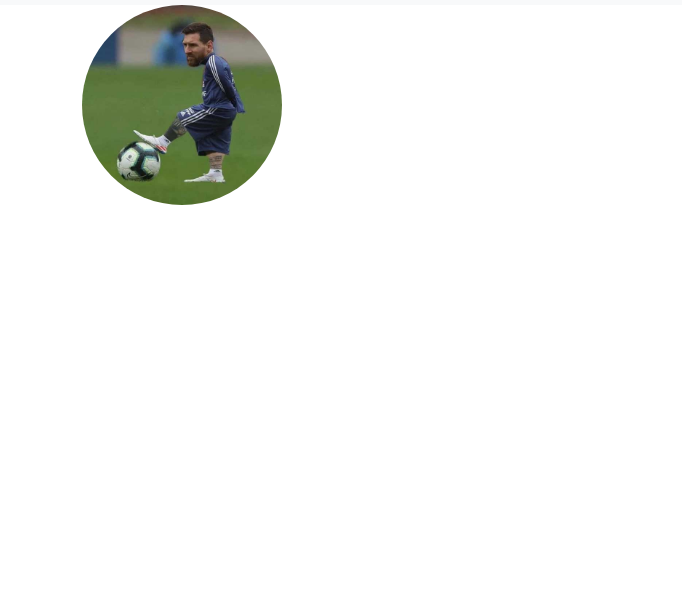
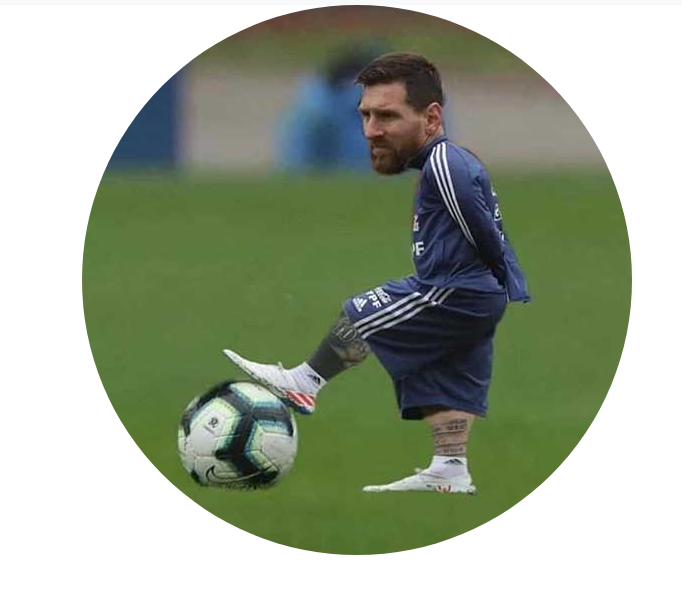
Before and after one commit to ChiquiNinja1/22-marzo, a plain HTML site: page adam.html in a window 1280 px wide. Shown: the part 51-644 px from the top of the page, without its empty margins (0-682 px from the left). Drawn offline with nearby package versions, Linux system fonts and the light colour scheme.

```diff
--- a/adam.html
+++ b/adam.html
@@ -41,7 +41,7 @@
 
       <div class="container">
 
-        <img src="images/messi.jpg" height="200px"  class="rounded-circle">
+        <img src="images/messi.jpg"   class="rounded-circle">
 
       </div>
 
```
